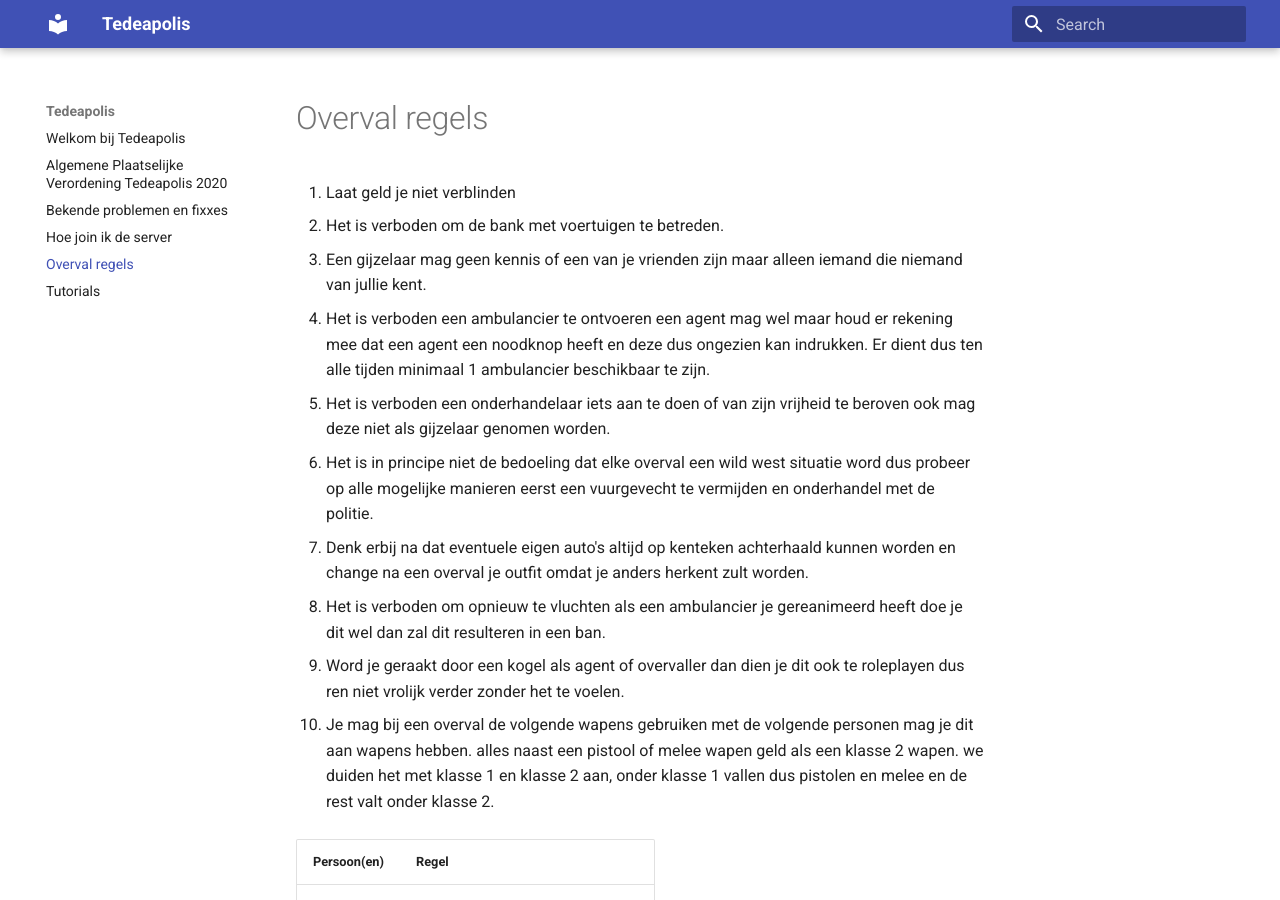
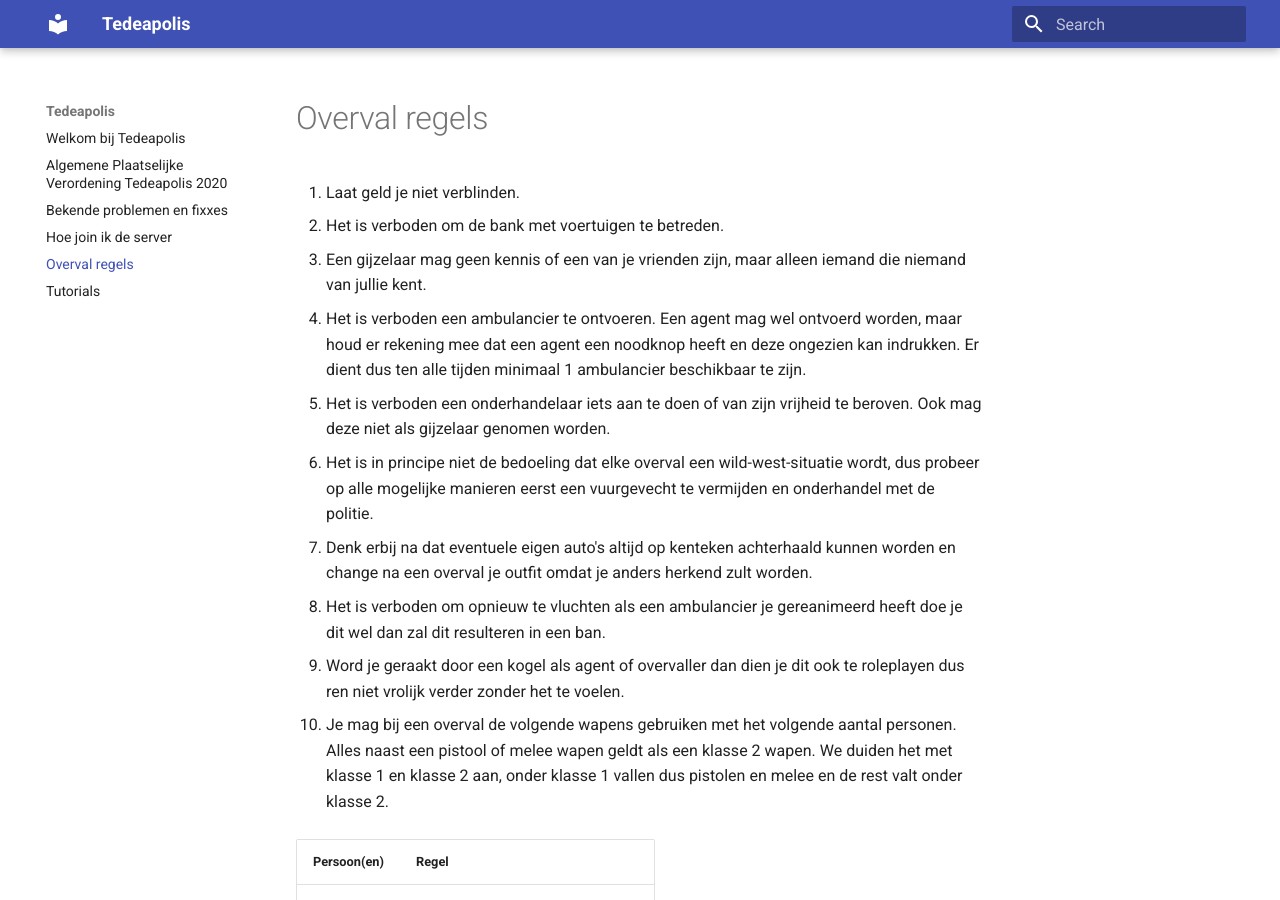
Before and after one commit to Tedeapolis/Tedeapolis, an MkDocs documentation site: the page built from docs/Overval regels.md, in a window 1280 px wide and 900 px high. Built offline with MkDocs 1.6.1 and Material for MkDocs 9.7.7, drawn with Linux system fonts in a browser that asks for light colours.

Commit message:
Overvalregels.md verbeterd (taalfouten eruit)

```diff
--- a/docs/Overval regels.md
+++ b/docs/Overval regels.md
@@ -1,16 +1,16 @@
 # Overval regels
 
-1. Laat geld je niet verblinden
+1. Laat geld je niet verblinden.
 2. Het is verboden om de bank met voertuigen te betreden.
-3. Een gijzelaar mag geen kennis of een van je vrienden zijn maar alleen iemand die niemand van jullie kent.
-4. Het is verboden een ambulancier te ontvoeren een agent mag wel maar houd er rekening mee dat een agent een noodknop heeft en deze dus ongezien kan indrukken. Er dient dus ten alle tijden minimaal 1 ambulancier beschikbaar te zijn.
-5. Het is verboden een onderhandelaar iets aan te doen of van zijn vrijheid te beroven ook mag deze niet als gijzelaar genomen  worden.
-6. Het is in principe niet de bedoeling dat elke overval een wild west situatie word dus probeer op alle mogelijke manieren eerst een vuurgevecht te vermijden en onderhandel met de politie.
-7. Denk erbij na dat eventuele eigen auto's altijd op kenteken achterhaald kunnen worden en change na een overval je outfit omdat je anders herkent zult worden.
+3. Een gijzelaar mag geen kennis of een van je vrienden zijn, maar alleen iemand die niemand van jullie kent.
+4. Het is verboden een ambulancier te ontvoeren. Een agent mag wel ontvoerd worden, maar houd er rekening mee dat een agent een noodknop heeft en deze ongezien kan indrukken. Er dient dus ten alle tijden minimaal 1 ambulancier beschikbaar te zijn.
+5. Het is verboden een onderhandelaar iets aan te doen of van zijn vrijheid te beroven. Ook mag deze niet als gijzelaar genomen worden.
+6. Het is in principe niet de bedoeling dat elke overval een wild-west-situatie wordt, dus probeer op alle mogelijke manieren eerst een vuurgevecht te vermijden en onderhandel met de politie.
+7. Denk erbij na dat eventuele eigen auto's altijd op kenteken achterhaald kunnen worden en change na een overval je outfit omdat je anders herkend zult worden.
 8. Het is verboden om opnieuw te vluchten als een ambulancier je gereanimeerd heeft doe je dit wel dan zal dit resulteren in een ban.
 9. Word je geraakt door een kogel als agent of overvaller dan dien je dit ook te roleplayen dus ren niet vrolijk verder zonder het te voelen.
 
-10. Je mag bij een overval de volgende wapens gebruiken met de volgende personen mag je dit aan wapens hebben. alles naast een pistool of melee wapen geld als een klasse 2 wapen. we duiden het met klasse 1 en klasse 2 aan, onder klasse 1 vallen dus pistolen en melee en de rest valt onder klasse 2.
+10. Je mag bij een overval de volgende wapens gebruiken met het volgende aantal personen. Alles naast een pistool of melee wapen geldt als een klasse 2 wapen. We duiden het met klasse 1 en klasse 2 aan, onder klasse 1 vallen dus pistolen en melee en de rest valt onder klasse 2.
 
 | Persoon(en) | Regel |
 |---|---|
```
